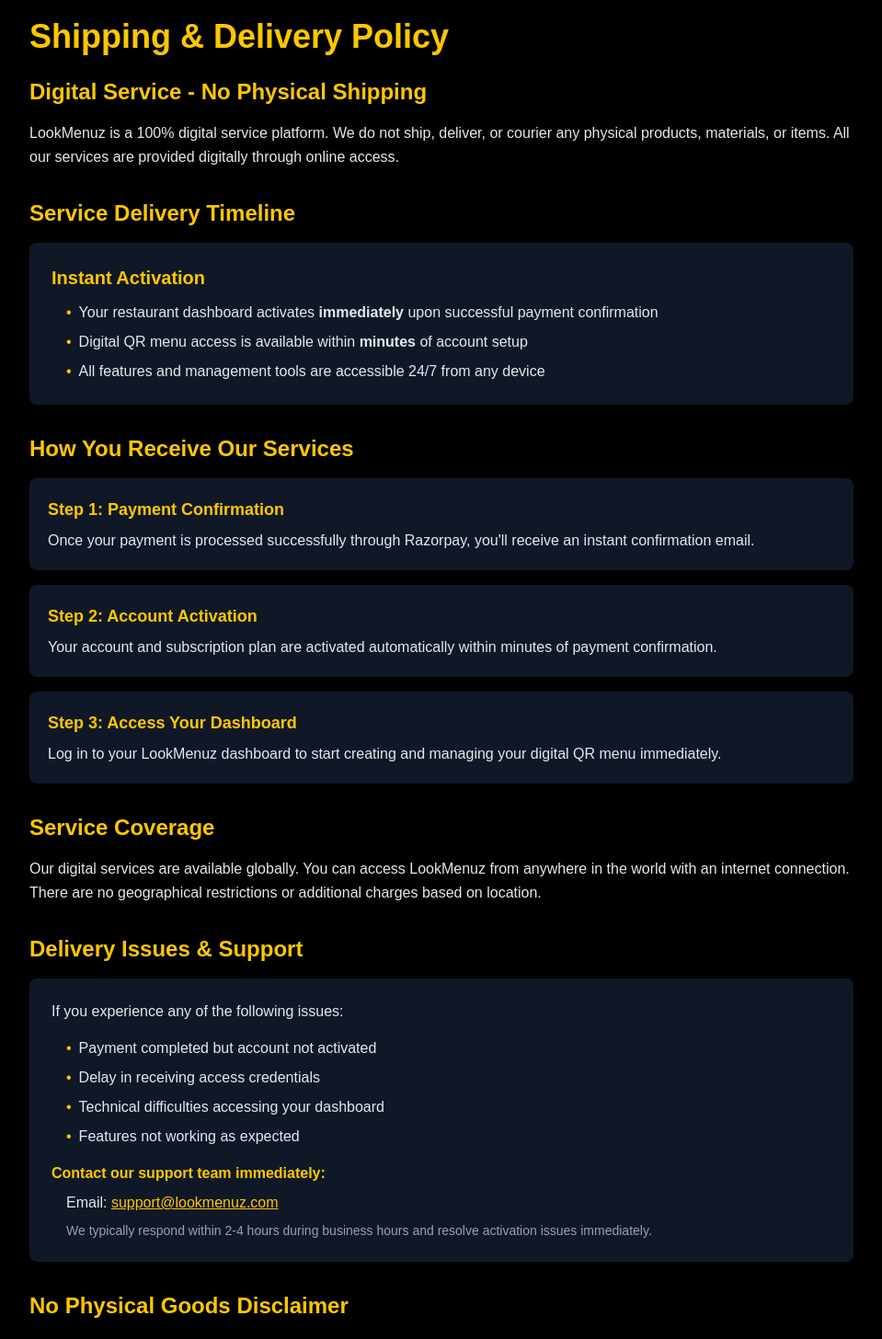
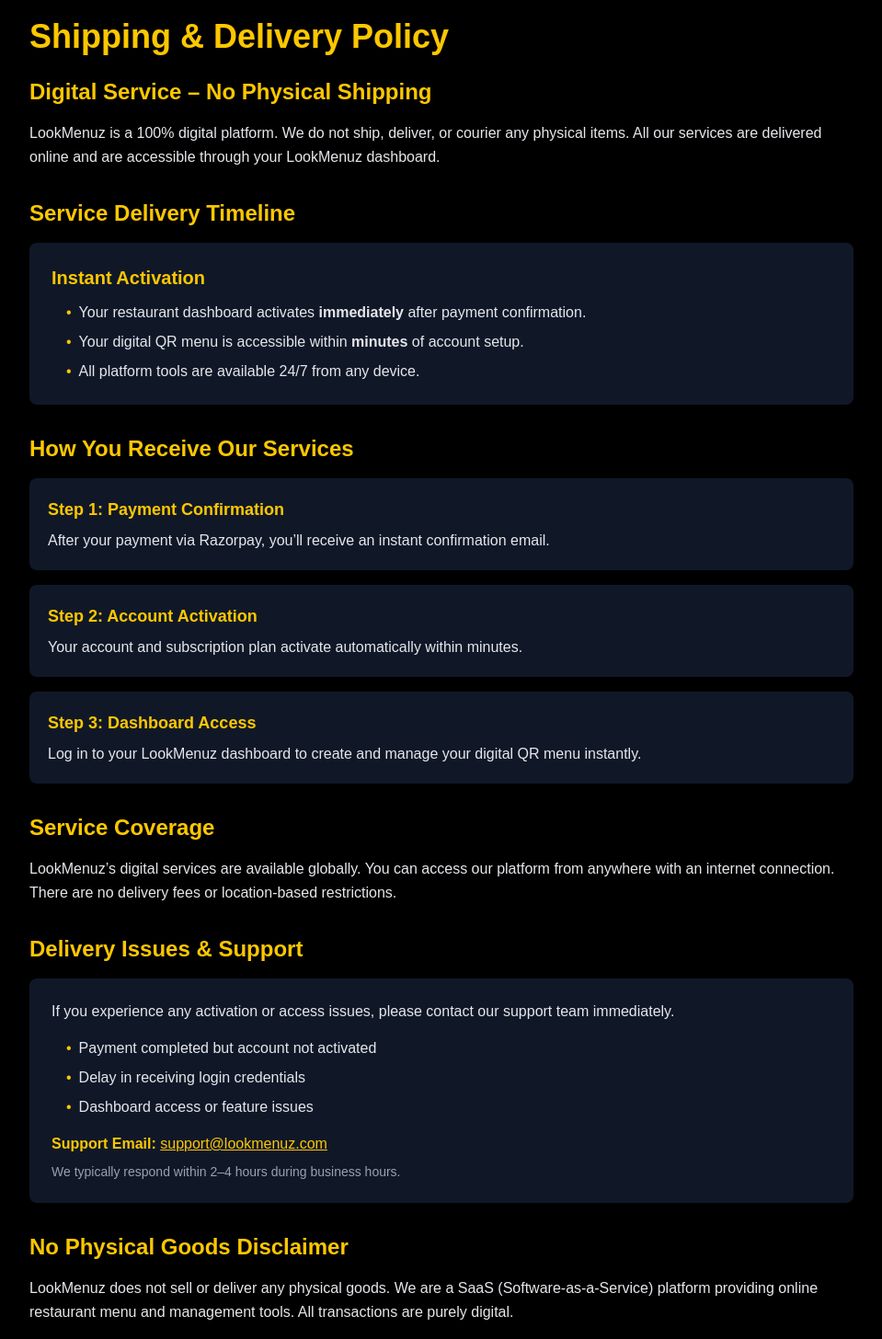
Before and after one commit to Zayed-Attar/lookmenuz-site, a Next.js app: page /shipping in a window 1280 px wide. Shown: the part 100-1556 px from the top of the page at 92% size, without its empty margins (160-1119 px from the left). Built offline with nearby package versions, Linux system fonts and the light colour scheme.

Commit message:
Add final shipping policy page for Razorpay verification

```diff
--- a/src/pages/shipping.tsx
+++ b/src/pages/shipping.tsx
@@ -1,5 +1,16 @@
+import Head from "next/head";
+
 export default function ShippingPolicy() {
   return (
+    <>
+      <Head>
+        <title>Shipping & Delivery Policy | LookMenuz</title>
+        <meta
+          name="description"
+          content="LookMenuz is a 100% digital SaaS platform. We provide instant online activation — no physical shipping or delivery required."
+        />
+      </Head>
+
       <main className="bg-black text-gray-200 min-h-screen p-6">
         <div className="max-w-4xl mx-auto py-8">
           <h1 className="text-4xl font-bold text-yellow-400 mb-6">
@@ -8,12 +19,12 @@
 
           <section className="mb-8">
             <h2 className="text-2xl font-semibold text-yellow-400 mb-4">
-            Digital Service - No Physical Shipping
+              Digital Service – No Physical Shipping
             </h2>
             <p className="mb-4 leading-relaxed">
-            LookMenuz is a 100% digital service platform. We do not ship,
-            deliver, or courier any physical products, materials, or items. All
-            our services are provided digitally through online access.
+              LookMenuz is a 100% digital platform. We do not ship, deliver, or
+              courier any physical items. All our services are delivered online
+              and are accessible through your LookMenuz dashboard.
             </p>
           </section>
 
@@ -30,22 +41,20 @@
                   <span className="text-yellow-400 mr-2">•</span>
                   <span>
                     Your restaurant dashboard activates{" "}
-                  <strong>immediately</strong> upon successful payment
-                  confirmation
+                    <strong>immediately</strong> after payment confirmation.
                   </span>
                 </li>
                 <li className="flex items-start">
                   <span className="text-yellow-400 mr-2">•</span>
                   <span>
-                  Digital QR menu access is available within{" "}
-                  <strong>minutes</strong> of account setup
+                    Your digital QR menu is accessible within{" "}
+                    <strong>minutes</strong> of account setup.
                   </span>
                 </li>
                 <li className="flex items-start">
                   <span className="text-yellow-400 mr-2">•</span>
                   <span>
-                  All features and management tools are accessible 24/7 from any
-                  device
+                    All platform tools are available 24/7 from any device.
                   </span>
                 </li>
               </ul>
@@ -62,8 +71,8 @@
                   Step 1: Payment Confirmation
                 </h3>
                 <p>
-                Once your payment is processed successfully through Razorpay,
-                you'll receive an instant confirmation email.
+                  After your payment via Razorpay, you’ll receive an instant
+                  confirmation email.
                 </p>
               </div>
               <div className="bg-gray-900 p-5 rounded-lg">
@@ -71,17 +80,17 @@
                   Step 2: Account Activation
                 </h3>
                 <p>
-                Your account and subscription plan are activated automatically
-                within minutes of payment confirmation.
+                  Your account and subscription plan activate automatically
+                  within minutes.
                 </p>
               </div>
               <div className="bg-gray-900 p-5 rounded-lg">
                 <h3 className="text-lg font-semibold text-yellow-400 mb-2">
-                Step 3: Access Your Dashboard
+                  Step 3: Dashboard Access
                 </h3>
                 <p>
-                Log in to your LookMenuz dashboard to start creating and
-                managing your digital QR menu immediately.
+                  Log in to your LookMenuz dashboard to create and manage your
+                  digital QR menu instantly.
                 </p>
               </div>
             </div>
@@ -92,10 +101,9 @@
               Service Coverage
             </h2>
             <p className="mb-4 leading-relaxed">
-            Our digital services are available globally. You can access
-            LookMenuz from anywhere in the world with an internet connection.
-            There are no geographical restrictions or additional charges based
-            on location.
+              LookMenuz’s digital services are available globally. You can
+              access our platform from anywhere with an internet connection.
+              There are no delivery fees or location-based restrictions.
             </p>
           </section>
 
@@ -105,7 +113,8 @@
             </h2>
             <div className="bg-gray-900 p-6 rounded-lg">
               <p className="mb-4">
-              If you experience any of the following issues:
+                If you experience any activation or access issues, please
+                contact our support team immediately.
               </p>
               <ul className="space-y-2 ml-4 mb-4">
                 <li className="flex items-start">
@@ -114,24 +123,15 @@
                 </li>
                 <li className="flex items-start">
                   <span className="text-yellow-400 mr-2">•</span>
-                <span>Delay in receiving access credentials</span>
+                  <span>Delay in receiving login credentials</span>
                 </li>
                 <li className="flex items-start">
                   <span className="text-yellow-400 mr-2">•</span>
-                <span>Technical difficulties accessing your dashboard</span>
-              </li>
-              <li className="flex items-start">
-                <span className="text-yellow-400 mr-2">•</span>
-                <span>Features not working as expected</span>
+                  <span>Dashboard access or feature issues</span>
                 </li>
               </ul>
               <p className="mb-2">
-              <strong className="text-yellow-400">
-                Contact our support team immediately:
-              </strong>
-            </p>
-            <p className="ml-4">
-              Email:{" "}
+                <strong className="text-yellow-400">Support Email:</strong>{" "}
                 <a
                   href="mailto:support@lookmenuz.com"
                   className="text-yellow-400 underline hover:text-yellow-300"
@@ -139,9 +139,8 @@
                   support@lookmenuz.com
                 </a>
               </p>
-            <p className="ml-4 mt-2 text-sm text-gray-400">
-              We typically respond within 2-4 hours during business hours and
-              resolve activation issues immediately.
+              <p className="text-sm text-gray-400 mt-2">
+                We typically respond within 2–4 hours during business hours.
               </p>
             </div>
           </section>
@@ -151,20 +150,18 @@
               No Physical Goods Disclaimer
             </h2>
             <p className="leading-relaxed">
-            LookMenuz does not manufacture, store, package, or ship any physical
-            products. We are exclusively a software-as-a-service (SaaS) platform
-            providing digital restaurant management solutions. All transactions
-            are for digital services only.
+              LookMenuz does not sell or deliver any physical goods. We are a
+              SaaS (Software-as-a-Service) platform providing online restaurant
+              menu and management tools. All transactions are purely digital.
             </p>
           </section>
 
-        <section className="mb-8 border-t border-gray-700 pt-6">
+          <section className="border-t border-gray-700 pt-6">
             <p className="text-sm text-gray-400">
               <strong>Last Updated:</strong> October 2024
             </p>
             <p className="text-sm text-gray-400 mt-2">
-            If you have any questions about our delivery policy, please contact
-            us at{" "}
+              For questions regarding this policy, contact us at{" "}
               <a
                 href="mailto:support@lookmenuz.com"
                 className="text-yellow-400 underline"
@@ -175,5 +172,6 @@
           </section>
         </div>
       </main>
+    </>
   );
 }
```
Lines whose indentation alone changed are shown as unchanged.
